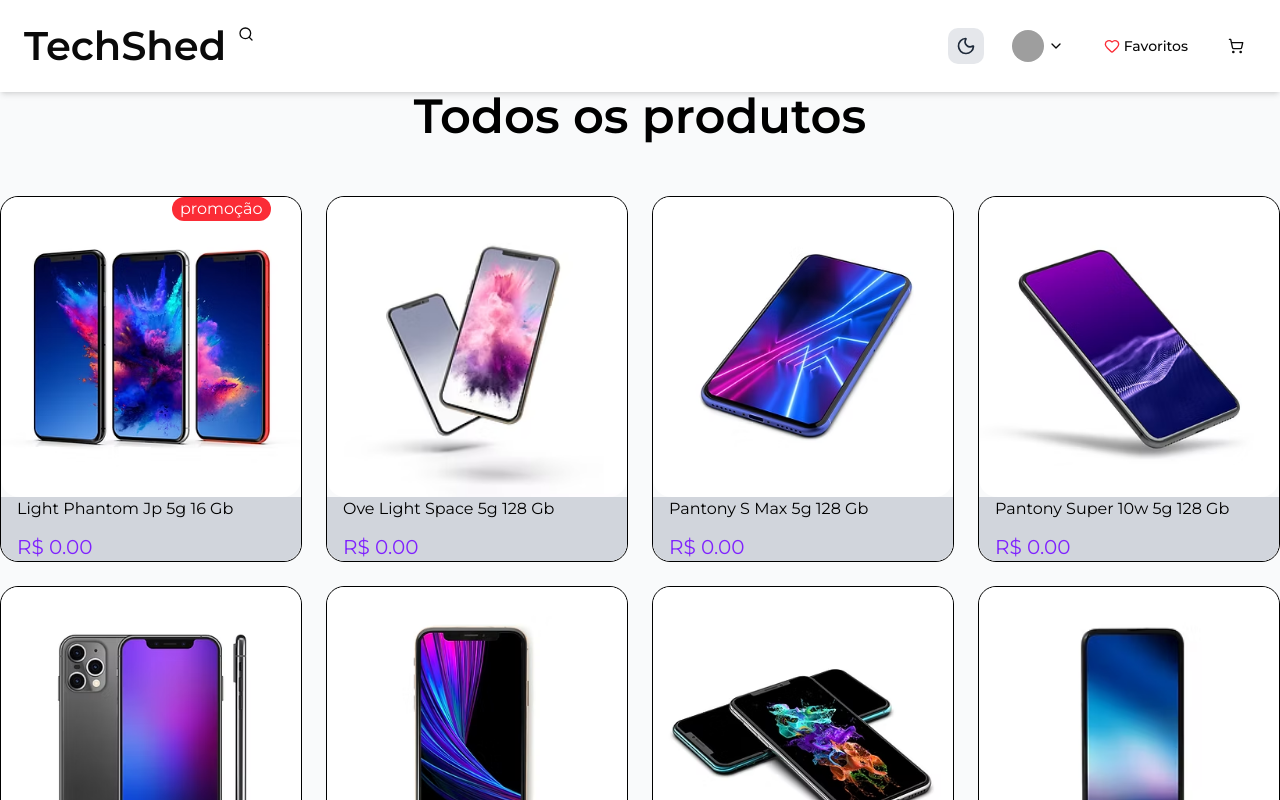
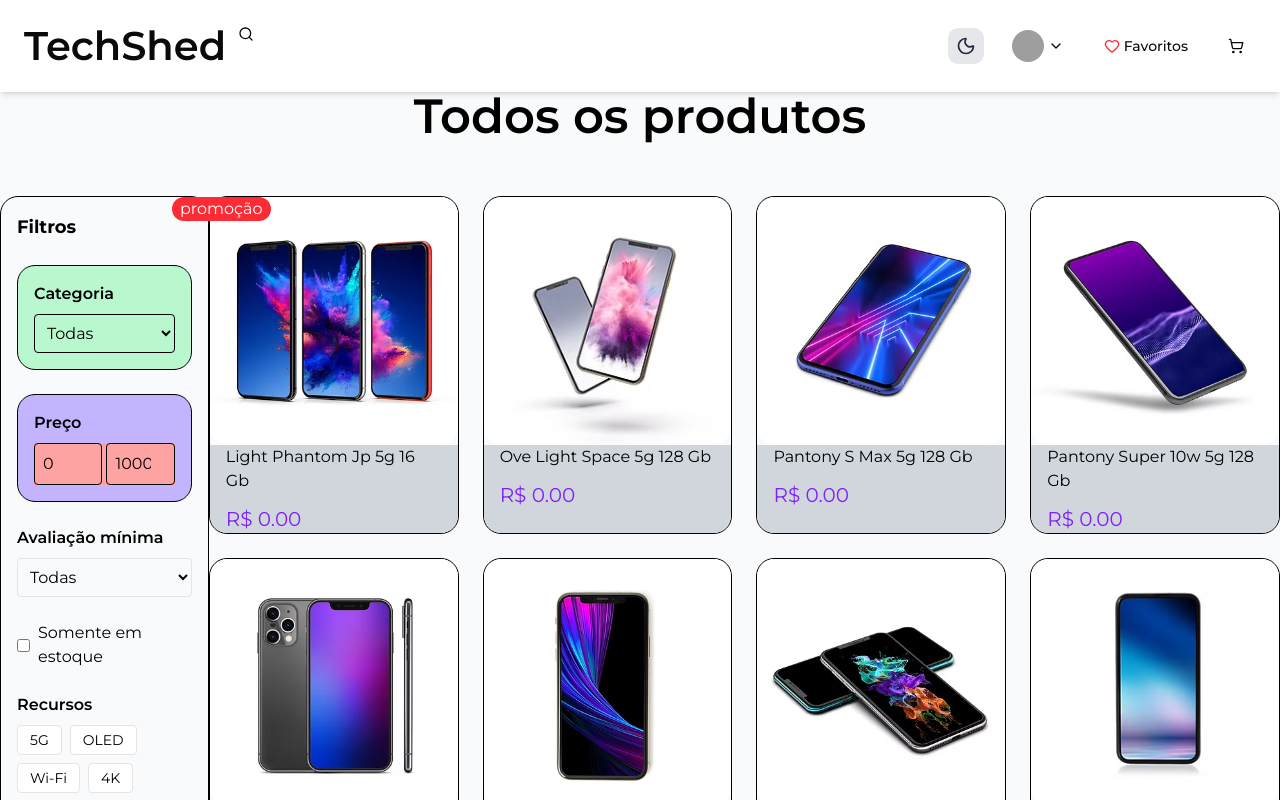
Before and after one commit to kleber-goncalves/techshed, a Next.js app: page /loja in a window 1280 px wide. Shown: the top 800 px of the page. Built offline with nearby package versions, Linux system fonts and the light colour scheme; grey boxes are pictures that could not be loaded.

Commit message:
add componentes de filtros

```diff
--- a/src/app/loja/page.js
+++ b/src/app/loja/page.js
@@ -1,16 +1,44 @@
+"use client";
+
+
+import { useState } from "react";
+
 import ProductCard from "@/components/components-loja/ProductCard";
 import { produtos } from "@/data/produtos";
 
+import FiltersSidebar from "@/components/components-loja/filtro/FiltersSidebar";
+import { applyFilters } from "@/lib/applyFilters";
+
 export default function Loja() {
-  const todosProdutos = Object.values(produtos).flat();
+    const todosProdutos = Object.values(produtos).flat();
+      const [filters, setFilters] = useState({
+          search: "",
+          category: "all",
+          minPrice: 0,
+          maxPrice: 1000000,
+          onlyInStock: false,
+          onlyNew: false,
+          minRating: 0,
+          features: [],
+      });
+
+      const produtosFiltrados = applyFilters(
+          Object.values(produtos).flat(),
+          filters,
+      );
 
     return (
         <section className="flex flex-col items-center gap-14">
-            <h1 className="text-5xl text-black font-semibold">Todos os produtos</h1>
-            <section className="grid grid-cols-4 gap-6">
-                {todosProdutos.map((produto) => (
-                    <ProductCard key={produto.id} produto={produto} />
-                ))}
+            <h1 className="text-5xl text-black font-semibold">
+                Todos os produtos
+            </h1>
+            <section className="flex flex-row">
+                <FiltersSidebar filters={filters} setFilters={setFilters} className="w-full md:w-64 p-4 border rounded-lg space-y-6 bg-red-300 text-black"/>
+                <section className="grid grid-cols-4 gap-6">
+                    {todosProdutos.map((produto) => (
+                        <ProductCard key={produto.id} produto={produto} />
+                    ))}
+                </section>
             </section>
         </section>
     );
--- /dev/null
+++ b/src/components/components-loja/filtro/CategoryFilter.jsx
@@ -0,0 +1,20 @@
+export default function CategoryFilter({ filters, setFilters }) {
+    return (
+        <div className="bg-green-200 border rounded-2xl p-4 border-black">
+            <p className="font-semibold mb-2">Categoria</p>
+
+            <select
+                className="w-full border border-black p-2 rounded"
+                value={filters.category}
+                onChange={(e) =>
+                    setFilters({ ...filters, category: e.target.value })
+                }
+            >
+                <option value="all">Todas</option>
+                <option value="celular">Celulares</option>
+                <option value="tablet">Tablets</option>
+                <option value="camera">Câmeras</option>
+            </select>
+        </div>
+    );
+}
--- /dev/null
+++ b/src/components/components-loja/filtro/FeatureFilter.jsx
@@ -0,0 +1,36 @@
+const FEATURES = ["5G", "OLED", "Wi-Fi", "4K", "Bluetooth"];
+
+export default function FeatureFilter({ filters, setFilters }) {
+    function toggleFeature(feature) {
+        const exists = filters.features.includes(feature);
+
+        setFilters({
+            ...filters,
+            features: exists
+                ? filters.features.filter((f) => f !== feature)
+                : [...filters.features, feature],
+        });
+    }
+
+    return (
+        <div>
+            <p className="font-semibold mb-2">Recursos</p>
+
+            <div className="flex flex-wrap gap-2">
+                {FEATURES.map((feature) => (
+                    <button
+                        key={feature}
+                        onClick={() => toggleFeature(feature)}
+                        className={`px-3 py-1 rounded border text-sm ${
+                            filters.features.includes(feature)
+                                ? "bg-black text-white"
+                                : "bg-white"
+                        }`}
+                    >
+                        {feature}
+                    </button>
+                ))}
+            </div>
+        </div>
+    );
+}
--- /dev/null
+++ b/src/components/components-loja/filtro/FiltersSidebar.jsx
@@ -0,0 +1,19 @@
+import CategoryFilter from "./CategoryFilter";
+import FeatureFilter from "./FeatureFilter";
+import PriceFilter from "./PriceFilter";
+import RatingFilter from "./RatingFilter";
+import StockFilter from "./StockFilter";
+
+export default function FiltersSidebar({ filters, setFilters }) {
+    return (
+        <aside className="w-full md:w-64 h-fit p-4 border rounded-2xl space-y-6 text-black border-black">
+            <h2 className="text-lg font-bold text-black">Filtros</h2>
+
+            <CategoryFilter filters={filters} setFilters={setFilters} />
+            <PriceFilter filters={filters} setFilters={setFilters} />
+            <RatingFilter filters={filters} setFilters={setFilters} />
+            <StockFilter filters={filters} setFilters={setFilters} />
+            <FeatureFilter filters={filters} setFilters={setFilters} />
+        </aside>
+    );
+}
--- /dev/null
+++ b/src/components/components-loja/filtro/PriceFilter.jsx
@@ -0,0 +1,35 @@
+export default function PriceFilter({ filters, setFilters }) {
+    return (
+        <div className="border border-black rounded-2xl p-4 bg-violet-300">
+            <p className="font-semibold mb-2 ">Preço</p>
+
+            <div className="flex gap-1 bg-red-300">
+                <input
+                    type="number"
+                    placeholder="Min"
+                    className="w-1/2 border p-2 rounded border-black"
+                    value={filters.minPrice}
+                    onChange={(e) =>
+                        setFilters({
+                            ...filters,
+                            minPrice: Number(e.target.value),
+                        })
+                    }
+                />
+
+                <input
+                    type="number"
+                    placeholder="Max"
+                    className="w-1/2 border p-2 rounded border-black"
+                    value={filters.maxPrice}
+                    onChange={(e) =>
+                        setFilters({
+                            ...filters,
+                            maxPrice: Number(e.target.value),
+                        })
+                    }
+                />
+            </div>
+        </div>
+    );
+}
--- /dev/null
+++ b/src/components/components-loja/filtro/RatingFilter.jsx
@@ -0,0 +1,23 @@
+export default function RatingFilter({ filters, setFilters }) {
+    return (
+        <div>
+            <p className="font-semibold mb-2">Avaliação mínima</p>
+
+            <select
+                className="w-full border p-2 rounded"
+                value={filters.minRating}
+                onChange={(e) =>
+                    setFilters({
+                        ...filters,
+                        minRating: Number(e.target.value),
+                    })
+                }
+            >
+                <option value={0}>Todas</option>
+                <option value={3}>⭐⭐⭐ ou mais</option>
+                <option value={4}>⭐⭐⭐⭐ ou mais</option>
+                <option value={4.5}>⭐⭐⭐⭐⭐</option>
+            </select>
+        </div>
+    );
+}
--- /dev/null
+++ b/src/components/components-loja/filtro/StockFilter.jsx
@@ -0,0 +1,17 @@
+export default function StockFilter({ filters, setFilters }) {
+    return (
+        <label className="flex items-center gap-2">
+            <input
+                type="checkbox"
+                checked={filters.onlyInStock}
+                onChange={(e) =>
+                    setFilters({
+                        ...filters,
+                        onlyInStock: e.target.checked,
+                    })
+                }
+            />
+            Somente em estoque
+        </label>
+    );
+}
--- /dev/null
+++ b/src/lib/applyFilters.js
@@ -0,0 +1,62 @@
+/**
+ * Aplica filtros avançados em uma lista de produtos
+ * @param {Array} produtos - lista de produtos normalizados
+ * @param {Object} filters - estado atual dos filtros
+ * @returns {Array} produtos filtrados
+ */
+export function applyFilters(produtos, filters) {
+  // Segurança defensiva
+  if (!Array.isArray(produtos)) return [];
+  if (!filters) return produtos;
+
+  return produtos.filter((produto) => {
+    // 🔍 Busca textual
+    const matchSearch =
+      !filters.search ||
+      produto.name
+        .toLowerCase()
+        .includes(filters.search.toLowerCase());
+
+    // 📂 Categoria
+    const matchCategory =
+      !filters.category ||
+      filters.category === "all" ||
+      produto.category === filters.category;
+
+    // 💰 Faixa de preço
+    const matchPrice =
+      produto.priceCents >= (filters.minPrice ?? 0) &&
+      produto.priceCents <= (filters.maxPrice ?? Infinity);
+
+    // 📦 Estoque
+    const matchStock =
+      !filters.onlyInStock || produto.stock > 0;
+
+    // 🆕 Novidade
+    const matchNew =
+      !filters.onlyNew || produto.isNew === true;
+
+    // ⭐ Avaliação mínima
+    const matchRating =
+      produto.rating >= (filters.minRating ?? 0);
+
+    // 🏷️ Features
+    const matchFeatures =
+      !filters.features ||
+      filters.features.length === 0 ||
+      filters.features.every((feature) =>
+        produto.features?.includes(feature)
+      );
+
+    // ✅ Produto passa se TODOS forem verdadeiros
+    return (
+      matchSearch &&
+      matchCategory &&
+      matchPrice &&
+      matchStock &&
+      matchNew &&
+      matchRating &&
+      matchFeatures
+    );
+  });
+}
```
